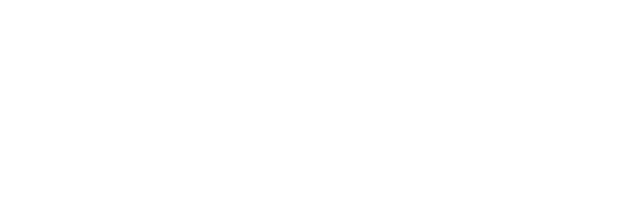
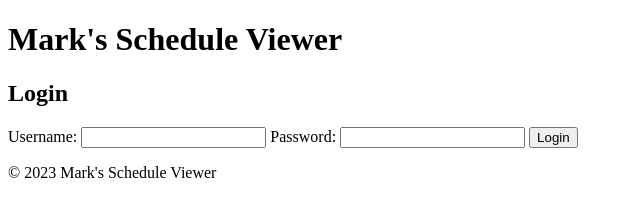
Before and after one commit to gitonwiththecoding/marks-schedule, a plain HTML site: page index.html in a window 1280 px wide. Shown: the whole page, without its empty margins (0-640 px from the left). Drawn offline with Linux system fonts and the light colour scheme.

Commit message:
Update index.html

```diff
--- a/index.html
+++ b/index.html
@@ -1 +1,32 @@
-<script src="https://cdn.jsdelivr.net/npm/tesseract.js"></script>
+<!DOCTYPE html>
+<html lang="en">
+<head>
+    <meta charset="UTF-8">
+    <meta name="viewport" content="width=device-width, initial-scale=1.0">
+    <title>Login - Mark's Schedule Viewer</title>
+    <link type="text/css" rel="stylesheet" href="styles.css"> <!-- Link to your CSS file -->
+    <script src="https://cdn.jsdelivr.net/npm/tesseract.js"></script> <!-- Link to your JavaScript file -->
+</head>
+<body>
+    <header>
+        <h1>Mark's Schedule Viewer</h1>
+    </header>
+    <main>
+        <section class="login-section">
+            <h2>Login</h2>
+            <form id="login-form">
+                <label for="username">Username:</label>
+                <input type="text" id="username" name="username" required>
+
+                <label for="password">Password:</label>
+                <input type="password" id="password" name="password" required>
+
+                <button type="submit">Login</button>
+            </form>
+        </section>
+    </main>
+    <footer>
+        <p>&copy; 2023 Mark's Schedule Viewer</p>
+    </footer>
+</body>
+</html>
```
